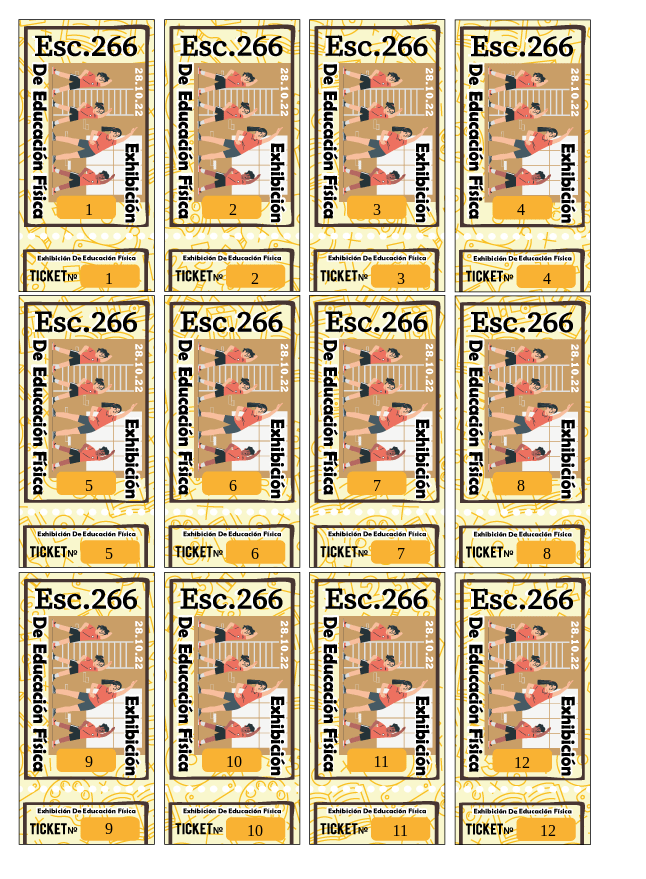
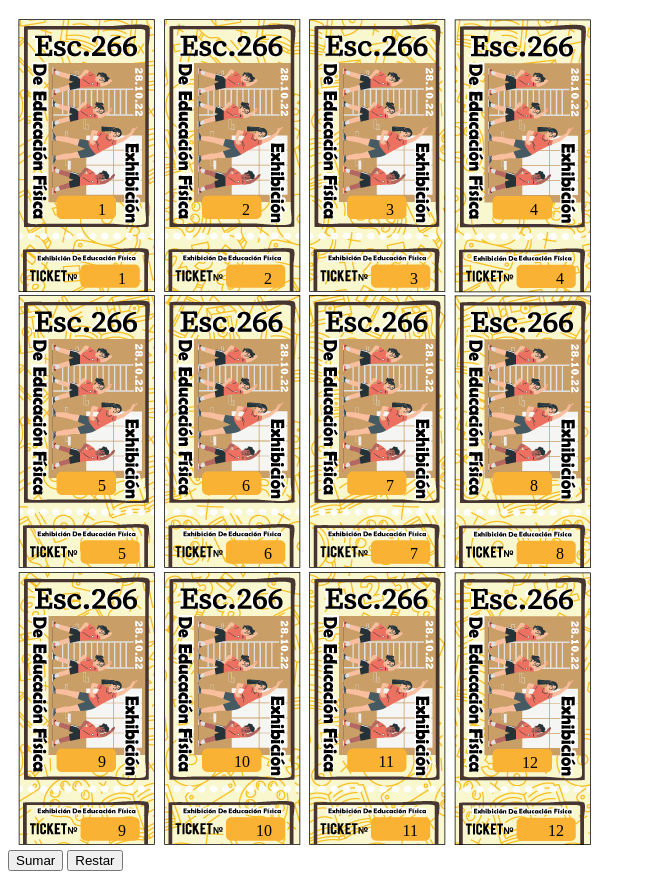
Before and after one commit to NachoBasilio/Generador-de-N-Numeros-Para-Rifa, a website: page index.html in a window 1280 px wide. Shown: the whole page, without its empty margins (0-646 px from the left). Before the commit the page ends 858 px from the top, so only its background shows below. Drawn offline with Linux system fonts and the light colour scheme.

Commit message:
Podemos sumar y restar

```diff
--- a/index.css
+++ b/index.css
@@ -8,100 +8,119 @@
     position: absolute;
 }
 
+/* Primeros 8 */
 #n1{
-    right: 510px;
+    right: 497px;
     bottom: 631px;
 }
 #n2{
-    right: 490px;
+    right: 477px;
     bottom: 562px;
 }
+
 #n3{
-    right: 366px;
+    right: 353px;
     bottom: 631px;
 }
 #n4{
-    right: 344px;
+    right: 331px;
     bottom: 562px;
 }
 
 #n5{
-    right: 222px;
+    right: 209px;
     bottom: 631px;
 }
 #n6{
-    right: 198px;
+    right: 185px;
     bottom: 562px;
 }
+
 #n7{
-    right: 78px;
+    right: 65px;
     bottom: 631px;
 }
 #n8{
-    right: 52px;
+    right: 39px;
     bottom: 562px;
 }
+
+/* Primeros 8 */
+/* Segundos 8 */
+
 #n9{
-    right: 510px;
+    right: 497px;
     bottom: 355px;
 }
 #n10{
-    right: 490px;
+    right: 477px;
     bottom: 287px;
 }
+
 #n11{
-    right: 366px;
+    right: 353px;
     bottom: 355px;
 }
 #n12{
-    right: 344px;
+    right: 331px;
     bottom: 287px;
 }
+
 #n13{
-    right: 222px;
+    right: 209px;
     bottom: 355px;
 }
 #n14{
-    right: 198px;
+    right: 185px;
     bottom: 287px;
 }
+
 #n15{
-    right: 78px;
+    right: 65px;
     bottom: 355px;
 }
 #n16{
-    right: 52px;
+    right: 39px;
     bottom: 287px;
 }
+
+/* Segundos 8 */
+/* Terceros 8 */
+
 #n17{
-    right: 510px;
+    right: 497px;
     bottom: 79px;
 }
 #n18{
-    right: 490px;
-    bottom: 12px;
+    right: 477px;
+    bottom: 10px;
 }
+
 #n19{
-    right: 361px;
+    right: 353px;
     bottom: 79px;
 }
 #n20{
-    right: 340px;
+    right: 331px;
     bottom: 10px;
 }
+
 #n21{
-    right: 214px;
+    right: 209px;
     bottom: 79px;
 }
 #n22{
-    right: 195px;
+    right: 185px;
     bottom: 10px;
 }
+
 #n23{
-    right: 73px;
+    right: 65px;
     bottom: 78px;
 }
 #n24{
-    right: 47px;
+    right: 39px;
     bottom: 10px;
 }
+
+/* Terceros 8 */
--- a/index.html
+++ b/index.html
@@ -34,6 +34,8 @@
         <div class="numero" id="n23">12</div>
         <div class="numero" id="n24">12</div>
     </div>
+    <button id="sumar">Sumar</button>
+    <button id="resta">Restar</button>
     <script src="./index.js"></script>
 </body>
 </html>
--- a/index.js
+++ b/index.js
@@ -0,0 +1,25 @@
+const sumar = document.getElementById("sumar")
+const resta = document.getElementById("resta")
+
+const cambiaValores =(operacion)=>{
+    const nodos=document.getElementsByClassName("numero")
+    const nodosArray = Array.from(nodos)
+    if(operacion == "mas"){
+        nodosArray.map((ele)=>{
+            return ele.innerText = parseInt(ele.innerText) + 12
+        })
+    }else{
+        nodosArray.map((ele)=>{
+            return ele.innerText = parseInt(ele.innerText) - 12
+        })
+    }
+
+}
+
+
+sumar.addEventListener("click", ()=>{
+    cambiaValores("mas")
+})
+resta.addEventListener("click", ()=>{
+    cambiaValores()
+})
```
